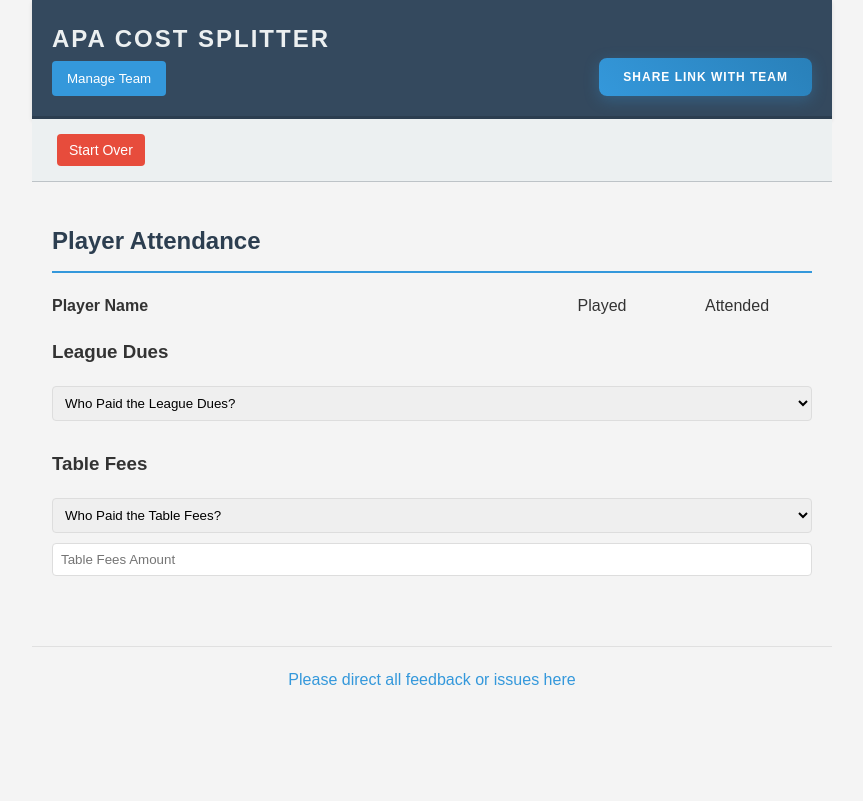
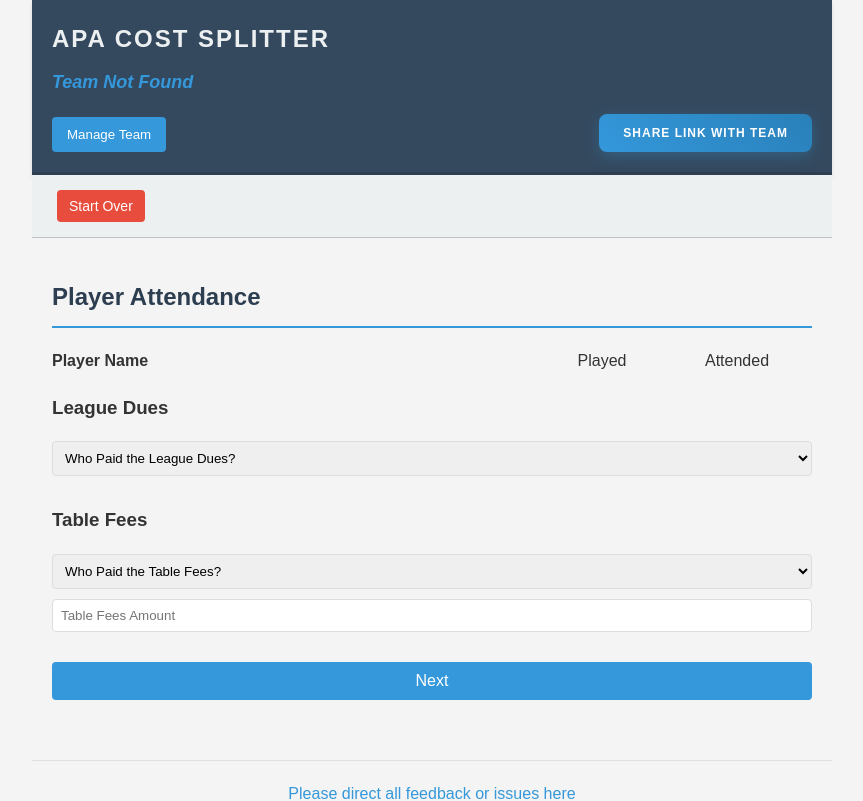
Before and after one commit to brendanprobst/apa-cost-splitter, a React (Vite) app: page / in a window 1280 px wide. Shown: the top 801 px of the page, without its empty margins (208-1071 px from the left). Built offline with nearby package versions, Linux system fonts and the light colour scheme.

Commit message:
fix: updating team to be an object consolidating useStates

```diff
--- a/src/components/dev/CurrentState.jsx
+++ b/src/components/dev/CurrentState.jsx
@@ -1,7 +1,9 @@
+import { useCosts } from "../../providers/costs/useCosts";
 import { useTeam } from "../../providers/team/useTeam";
 
 export const CurrentState = () => {
-	const { teamName, teamNumber, players } = useTeam();
+	const { team, players } = useTeam();
+	const { costs } = useCosts();
 	// costs,
 	// newCost,
 	// formState,
@@ -11,9 +13,9 @@
 			<pre>
 				{JSON.stringify(
 					{
-						teamName,
-						teamNumber,
+						team,
 						players,
+						costs,
 					},
 					null,
 					2
--- a/src/components/layout/CostPageHeader.jsx
+++ b/src/components/layout/CostPageHeader.jsx
@@ -1,12 +1,11 @@
 import { useState } from "react";
 import { ManageTeamModal } from "../modals/ManageTeamModal";
-import PropTypes from "prop-types";
 import { useTeam } from "../../providers/team/useTeam";
 import { useCosts } from "../../providers/costs/useCosts";
 import { useGlobal } from "../../providers/global/useGlobal";
 
-export const CostPageHeader = ({ players }) => {
-	const { teamName, teamNumber, resetPlayerFormState } = useTeam();
+export const CostPageHeader = () => {
+	const { team, players, resetPlayerFormState } = useTeam();
 	const { resetCostsFormState } = useCosts();
 	const { setFormState } = useGlobal();
 	const [isManageTeamModalOpen, setIsManageTeamModalOpen] = useState(false);
@@ -17,8 +16,8 @@
 	};
 	const handleCopyShareLink = () => {
 		const newUrl = new URL(window.location);
-		newUrl.searchParams.set("team", teamName);
-		newUrl.searchParams.set("teamNumber", teamNumber);
+		newUrl.searchParams.set("team", team.name);
+		newUrl.searchParams.set("teamNumber", team.number);
 		newUrl.searchParams.set("players", players.map((p) => p.name).join(","));
 		navigator.clipboard.writeText(newUrl.toString()).then(
 			() => {
@@ -36,8 +35,10 @@
 				<h4 className="app-title">APA Cost Splitter</h4>
 				<div className="flex flex-wrap gap-4 justify-between items-end">
 					<div>
-						{teamName && <h2 className="team-name">Team {teamName}</h2>}
-						{teamNumber && <h3 className="team-number">{teamNumber}</h3>}
+						<h2 className="team-name">
+							Team {team.name ? team.name : "Not Found"}
+						</h2>
+						<h3 className="team-number">{team.number}</h3>
 						<div className="flex gap-2">
 							<button
 								onClick={() =>
@@ -66,10 +67,3 @@
 		</>
 	);
 };
-CostPageHeader.propTypes = {
-	players: PropTypes.arrayOf(
-		PropTypes.shape({
-			name: PropTypes.string,
-		})
-	),
-};
--- a/src/components/modals/ManageTeamModal.jsx
+++ b/src/components/modals/ManageTeamModal.jsx
@@ -3,25 +3,17 @@
 import { emptyPlayer } from "../../utils/constants/players/emptyPlayer";
 import PropTypes from "prop-types";
 import { pushStateToUrl } from "../../utils/functions/localStorage/pushStateToUrl";
-import { updatePersistentTeamData } from "../../utils/functions/localStorage/updatePersistentTeamData";
+// import { updatePersistentTeamData } from "../../utils/functions/localStorage/updatePersistentTeamData";
 
 export const ManageTeamModal = ({ isOpen, setIsOpen }) => {
-	const {
-		teamName,
-		teamNumber,
-		setTeamNumber,
-		setTeamName,
-		players,
-		setPlayers,
-	} = useTeam();
-	console.log(teamName, teamNumber);
-	const [_teamName, _setTeamName] = useState(teamName);
-	const [_teamNumber, _setTeamNumber] = useState(teamNumber);
-	const [_players, _setPlayers] = useState(players);
+	const { team, setTeam, players, setPlayers } = useTeam();
+	const [_teamName, _setTeamName] = useState("");
+	const [_teamNumber, _setTeamNumber] = useState("");
+	const [_players, _setPlayers] = useState([]);
 
 	useEffect(() => {
-		_setTeamName(teamName);
-		_setTeamNumber(teamNumber);
+		_setTeamName(team.name);
+		_setTeamNumber(team.number);
 		_setPlayers(players);
 		// eslint-disable-next-line react-hooks/exhaustive-deps
 	}, [isOpen]);
@@ -30,12 +22,14 @@
 		const filteredPlayers = _players.filter(
 			(player) => player.name.trim() !== ""
 		);
-		pushStateToUrl(filteredPlayers, _teamName, _teamNumber);
-		setTeamName(_teamName);
-		setTeamNumber(_teamNumber);
+		pushStateToUrl(_teamName, _teamNumber, filteredPlayers);
+		setTeam({
+			name: _teamName,
+			number: _teamNumber,
+		});
 		setPlayers(filteredPlayers);
 
-		updatePersistentTeamData(filteredPlayers, _teamName, _teamNumber);
+		//updatePersistentTeamData(filteredPlayers, _teamName, _teamNumber);
 		setIsOpen(false);
 	};
 	const handleCancel = () => {
--- a/src/components/views/CostFormViews/CostSplitSummaryView.jsx
+++ b/src/components/views/CostFormViews/CostSplitSummaryView.jsx
@@ -4,7 +4,7 @@
 
 export const CostSplitSummaryView = () => {
 	const { currentWeek } = useGlobal();
-	const { teamName, teamNumber, players } = useTeam();
+	const { team, players } = useTeam();
 	const { costs } = useCosts();
 	const leagueZelleEmail = "brooklynqueenspayment@gmail.com";
 
@@ -77,15 +77,15 @@
 			}
 		);
 	};
-	const handleGenerateZelleMessage = (teamName, teamNumber, currentWeek) => {
-		return `Team Number: ${
-			teamNumber ? teamNumber : "Team Number"
-		}\nTeam Name: ${teamName ? teamName : "Team Name"}\nWeek # - ${
+	const handleGenerateZelleMessage = (team, currentWeek) => {
+		return `Team Number - ${
+			team?.number ? team.number : "Team Number"
+		}\nTeam Name - ${team?.name ? team.name : "Team Name"}\nWeek # - ${
 			currentWeek ? currentWeek : "Week Number"
 		}`;
 	};
-	const handleCopyZelleMessage = (teamName, teamNumber, currentWeek) => {
-		let message = handleGenerateZelleMessage(teamName, teamNumber, currentWeek);
+	const handleCopyZelleMessage = (team, currentWeek) => {
+		let message = handleGenerateZelleMessage(team, currentWeek);
 		navigator.clipboard.writeText(message).then(
 			() => {
 				alert("Zelle message copied to clipboard!");
@@ -119,22 +119,20 @@
 				<p className="zelle-subject-instructions">
 					In the subject include:
 					<span className="zelle-subject">
-						{handleGenerateZelleMessage(teamName, teamNumber, currentWeek)}
+						{handleGenerateZelleMessage(team, currentWeek)}
 					</span>
 				</p>
 				<div className="zelle-buttons">
 					<button
 						className="zelle-copy-btn"
 						onClick={() => {
-							handleCopyZelleEmail(teamName, teamNumber, currentWeek);
+							handleCopyZelleEmail();
 						}}>
 						Copy Zelle Email
 					</button>
 					<button
 						className="zelle-copy-btn"
-						onClick={() =>
-							handleCopyZelleMessage(teamName, teamNumber, currentWeek)
-						}>
+						onClick={() => handleCopyZelleMessage(team, currentWeek)}>
 						Copy Zelle Subject
 					</button>
 				</div>
--- a/src/pages/CostFormPage.jsx
+++ b/src/pages/CostFormPage.jsx
@@ -1,21 +1,16 @@
 import { useEffect } from "react";
 import { CostPageHeader } from "../components/layout/CostPageHeader";
 import { useTeam } from "../providers/team/useTeam";
-import { emptyPlayer } from "../utils/constants/players/emptyPlayer";
 import { updatePersistentTeamData } from "../utils/functions/localStorage/updatePersistentTeamData";
-import { CurrentState } from "../components/dev/CurrentState";
-import { useCosts } from "../providers/costs/useCosts";
-import { initialCosts } from "../utils/constants/costs/initialCosts";
 import { useGlobal } from "../providers/global/useGlobal";
 import { AppFooter } from "../components/layout/AppFooter";
 import { PlayerAttendanceView } from "../components/views/CostFormViews/PlayerAttendanceView";
 import { AssignCostsView } from "../components/views/CostFormViews/AssignCostsView";
 import { CostSplitSummaryView } from "../components/views/CostFormViews/CostSplitSummaryView";
-
+import { CurrentState } from "../components/dev/CurrentState";
+import { CostPageNavigation } from "../components/layout/CostPageNavigation";
 export const CostFormPage = () => {
-	const { teamName, setTeamName, setTeamNumber, players, setPlayersNames } =
-		useTeam();
-	const { costs } = useCosts();
+	const { team, setTeam, setPlayersNames } = useTeam();
 	const { formState } = useGlobal();
 
 	useEffect(() => {
@@ -37,8 +32,10 @@
 					teamNameFromUrl,
 					teamNumberFromUrl
 				);
-				setTeamName(teamNameFromUrl);
-				setTeamNumber(teamNumberFromUrl);
+				setTeam({
+					name: teamNameFromUrl,
+					number: teamNumberFromUrl,
+				});
 				setPlayersNames(playersNamesFromUrl);
 				return;
 			} else {
@@ -47,48 +44,46 @@
 		};
 
 		loadPersistentTeamData();
+		console.log("Loaded team", { team });
 
 		// eslint-disable-next-line react-hooks/exhaustive-deps
 	}, []);
 
-	useEffect(() => {
-		const updatePersistentFormData = (players, costs, formState) => {
-			try {
-				let state = { players, costs, formState };
-				let initialState = {
-					players: [],
-					costs: initialCosts,
-					formState: 0,
-				};
-				if (JSON.stringify(state) !== JSON.stringify(initialState)) {
-					// console.log("Saving form data to local storage: ", state);
-					localStorage.setItem("persistentFormState", JSON.stringify(state));
-				} else {
-					// console.log("They're the same do nothing");
-				}
-			} catch (error) {
-				console.error("Failed to update persistent form state:", error);
-			}
-		};
-		// console.log("EXECUTE updatePersistentFormData");
-		updatePersistentFormData(players, costs, formState);
-	}, [players, costs, formState]);
+	// useEffect(() => {
+	// 	const updatePersistentFormData = (players, costs, formState) => {
+	// 		try {
+	// 			let state = { players, costs, formState };
+	// 			let initialState = {
+	// 				players: [],
+	// 				costs: initialCosts,
+	// 				formState: 0,
+	// 			};
+	// 			if (JSON.stringify(state) !== JSON.stringify(initialState)) {
+	// 				// console.log("Saving form data to local storage: ", state);
+	// 				localStorage.setItem("persistentFormState", JSON.stringify(state));
+	// 			} else {
+	// 				// console.log("They're the same do nothing");
+	// 			}
+	// 		} catch (error) {
+	// 			console.error("Failed to update persistent form state:", error);
+	// 		}
+	// 	};
+	// 	// console.log("EXECUTE updatePersistentFormData");
+	// 	updatePersistentFormData(players, costs, formState);
+	// }, [players, costs, formState]);
 
 	return (
 		<div className="app-container">
-			<CostPageHeader
-				teamName={teamName}
-				teamNumber={teamName}
-				players={players}
-			/>
+			<CostPageHeader team={team} />
 
 			<div className="page">
 				{formState === 0 ? <PlayerAttendanceView /> : <></>}
 				{formState === 1 ? <AssignCostsView /> : <></>}
 				{formState === 2 ? <CostSplitSummaryView /> : <></>}
+				<CostPageNavigation />
 			</div>
 			<AppFooter />
-			{/* <CurrentState /> */}
+			<CurrentState />
 		</div>
 	);
 };
--- a/src/providers/team/TeamProvider.jsx
+++ b/src/providers/team/TeamProvider.jsx
@@ -4,8 +4,7 @@
 import { emptyPlayer } from "../../utils/constants/players/emptyPlayer";
 
 export const TeamProvider = ({ children }) => {
-	const [teamName, setTeamName] = useState("");
-	const [teamNumber, setTeamNumber] = useState("");
+	const [team, setTeam] = useState({});
 	const [players, setPlayers] = useState([]);
 	const [playersNames, setPlayersNames] = useState([]);
 
@@ -27,10 +26,8 @@
 	};
 
 	const value = {
-		teamName,
-		teamNumber,
-		setTeamName,
-		setTeamNumber,
+		team,
+		setTeam,
 		players,
 		setPlayers,
 		playersNames,
--- a/src/utils/functions/localStorage/pushStateToUrl.js
+++ b/src/utils/functions/localStorage/pushStateToUrl.js
@@ -1,4 +1,4 @@
-export const pushStateToUrl = (players, teamName, teamNumber) => {
+export const pushStateToUrl = (teamName, teamNumber, players) => {
 	const newUrl = new URL(window.location);
 	const playersNames = players.map((p) => p.name).join(",");
 	newUrl.searchParams.set("teamName", teamName);
```
